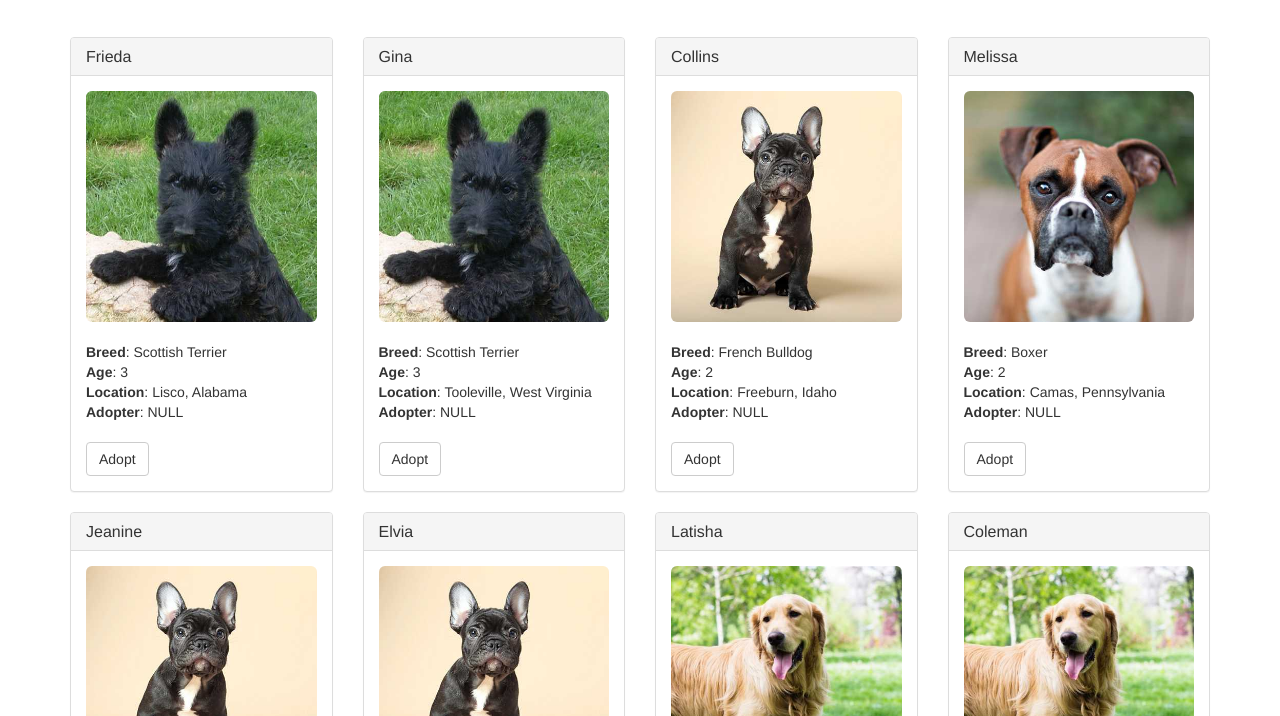
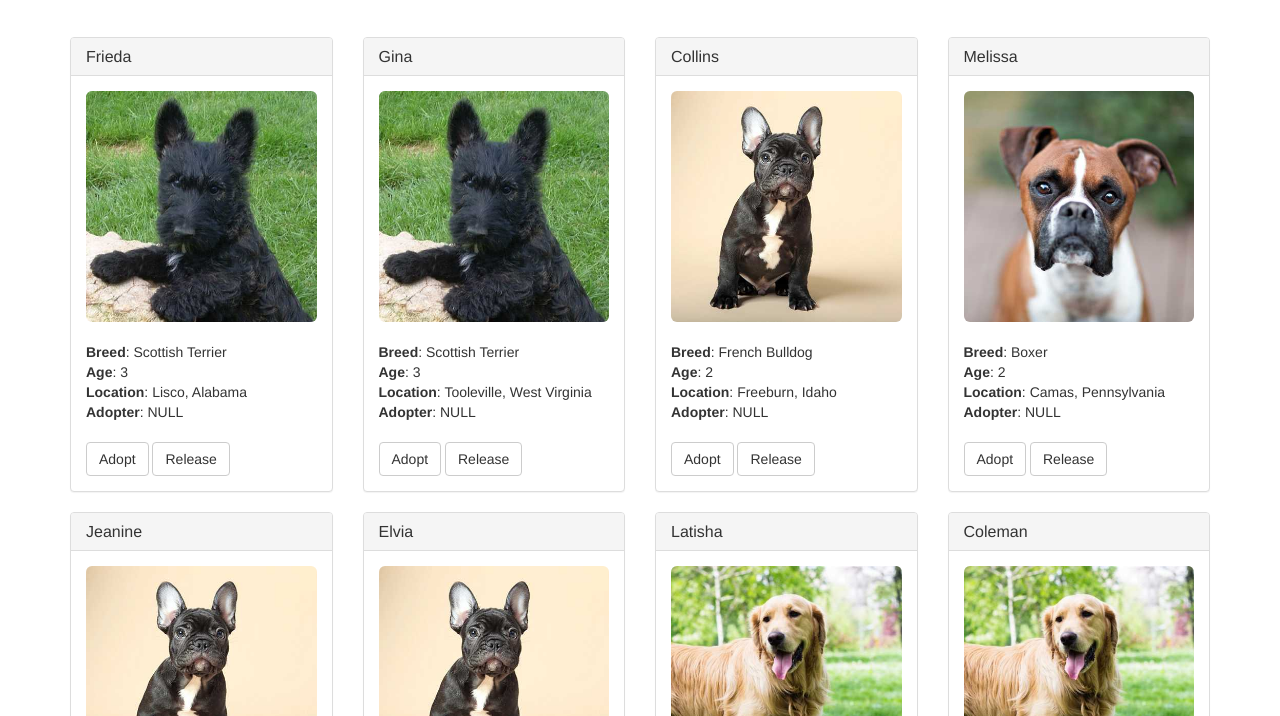
Before and after one commit to MayankRaikwar/Pet-Shop-Ethereum, a website: page src/index.html in a window 1280 px wide. Shown: the part 84-800 px from the top of the page. Drawn offline with nearby package versions, Linux system fonts and the light colour scheme; files whose address does not match are found by name.

Commit message:
added release button

```diff
--- a/src/index.html
+++ b/src/index.html
@@ -51,6 +51,8 @@
             <strong>Adopter</strong>: <span class="pet-adopter">NULL</span><br/><br/>
 
             <button class="btn btn-default btn-adopt" type="button" data-id="0">Adopt</button>
+
+            <button class="btn btn-default btn-release" type="button" data-id="0">Release</button>
           </div>
         </div>
       </div>
```
